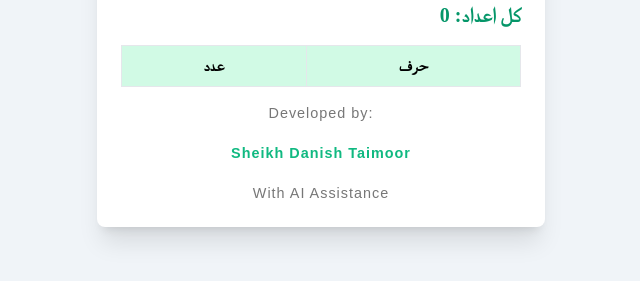
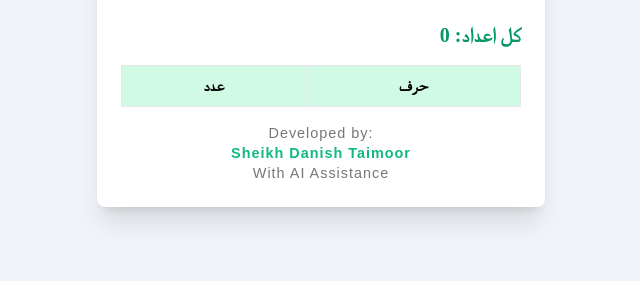
Before and after one commit to DanishTaimoor901/Abjad-Calculator-, a plain HTML site: page index.html in a window 1280 px wide. Shown: the part 363-644 px from the top of the page, without its empty margins (319-959 px from the left). Drawn offline with nearby package versions, Linux system fonts and the light colour scheme; a web font is replaced by a local one.

Commit message:
Update index.html

```diff
--- a/index.html
+++ b/index.html
@@ -1,3 +1,4 @@
+
 <!DOCTYPE html>
 <html lang="ur" dir="rtl">
 <head>
@@ -23,7 +24,7 @@
       color: #777;
       margin-top: 1rem;
       letter-spacing: 1px;
-      line-height: 1.4;
+      line-height: 1.4; /* نارمل لائن اسپیس */
     }
     .ltr {
       direction: ltr;
@@ -66,8 +67,8 @@
 
     <!-- نیچے کریڈٹ -->
     <div class="credit-bottom">
-      <div class="ltr">Developed by:</div><br/>
-      <div class="ltr credit-name">Sheikh Danish Taimoor</div><br/>
+      <div class="ltr">Developed by:</div>
+      <div class="ltr credit-name">Sheikh Danish Taimoor</div>
       <div class="ltr">With AI Assistance</div>
     </div>
   </div>
@@ -108,7 +109,7 @@
     }
 
     nameInput.addEventListener('input', () => {
-      const val = nameInput.value; // کوئی trim نہیں، اسپیس نارمل رہے گی
+      const val = nameInput.value; // اسپیس نارمل
       calculateAbjad(val);
     });
   </script>
```
